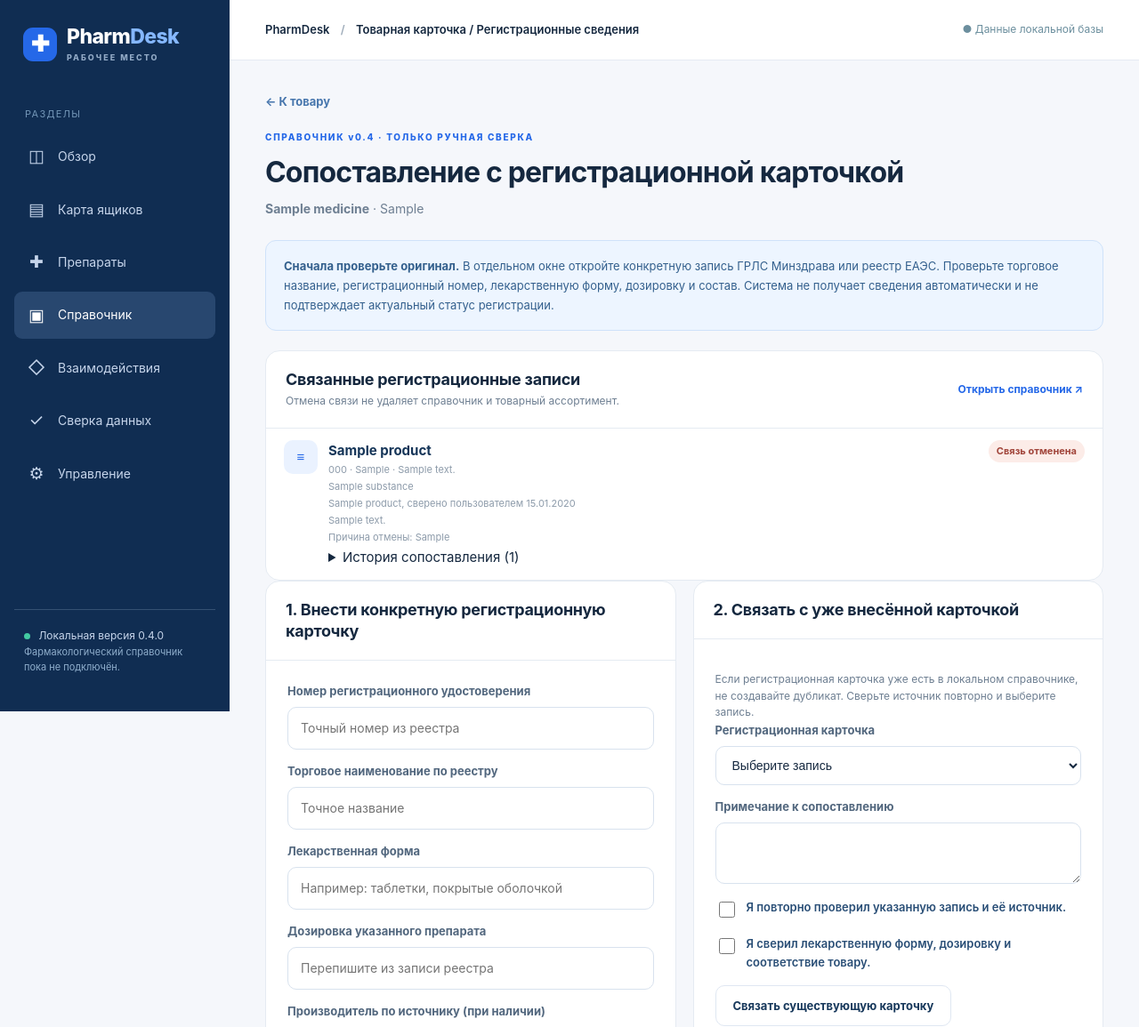
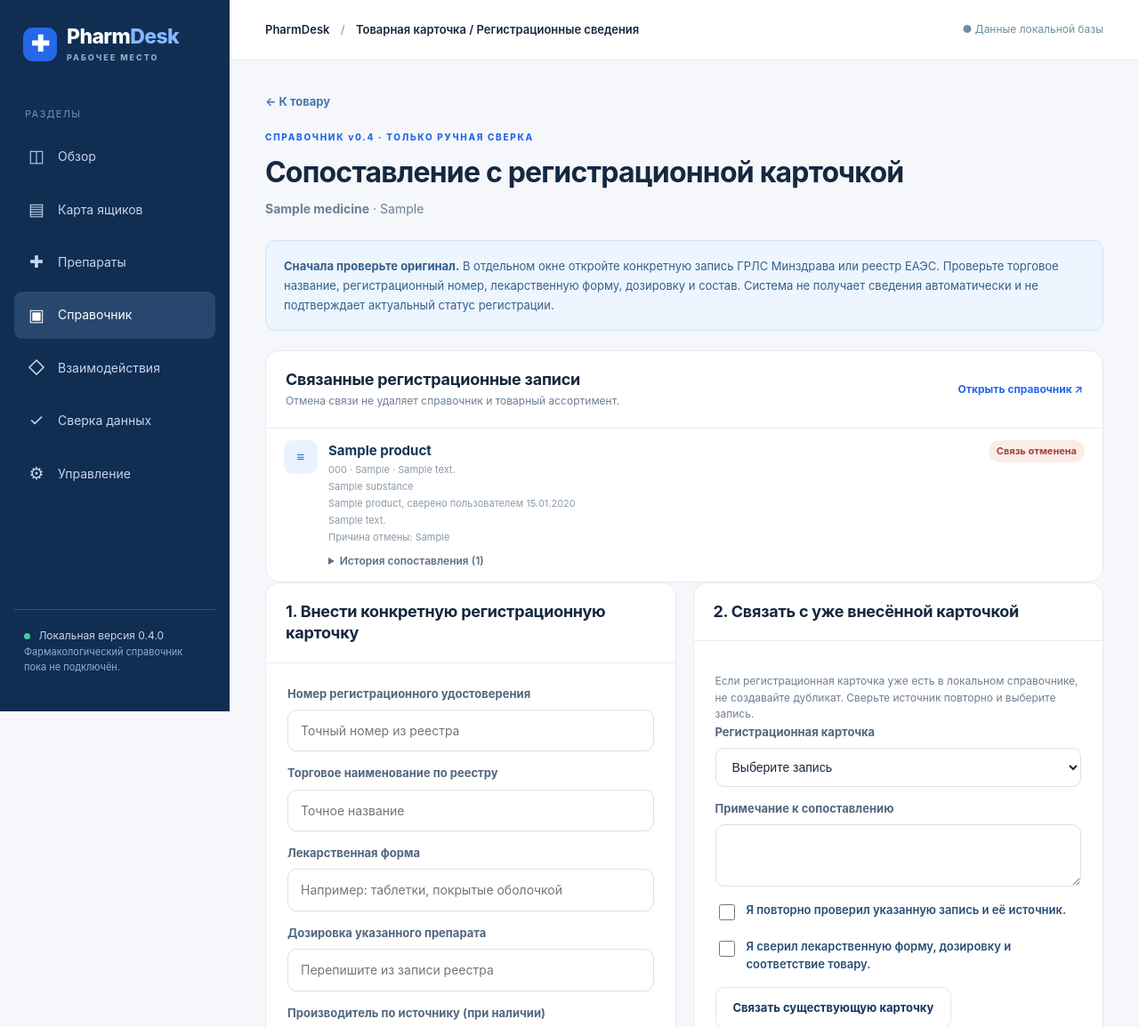
Before and after one commit to BogdanMaslyuk/PharmDesk, a FastAPI app: page /medicines/1/registry in a window 1280 px wide. Shown: the top 1155 px of the page at 89% size. Run offline with FastAPI, Linux system fonts and the light colour scheme; tables that the repository leaves empty hold one stand-in row (values such as "Sample post").

Commit message:
Style durable history of registry link decisions

```diff
--- a/app/static/style.css
+++ b/app/static/style.css
@@ -97,3 +97,7 @@ h1,h2,p{margin-top:0}h1{font-size:32px;line-height:1.2;letter-spacing:-.8px;marg
 .catalog-revoke .form-field input{max-width:210px}
 .catalog-revoke .btn{max-width:210px}
 @media(max-width:760px){.catalog-linked-record{flex-wrap:wrap}.catalog-revoke{min-width:100%;max-width:100%}}
+
+.catalog-history{margin-top:7px;font-size:12px;color:#596f85}
+.catalog-history summary{cursor:pointer;font-weight:600}
+.catalog-event{display:flex;flex-direction:column;gap:3px;margin:8px 0 0 5px;padding:7px 10px;border-left:2px solid #d8e4f3;background:#f7f9fc;border-radius:0 7px 7px 0}
```
